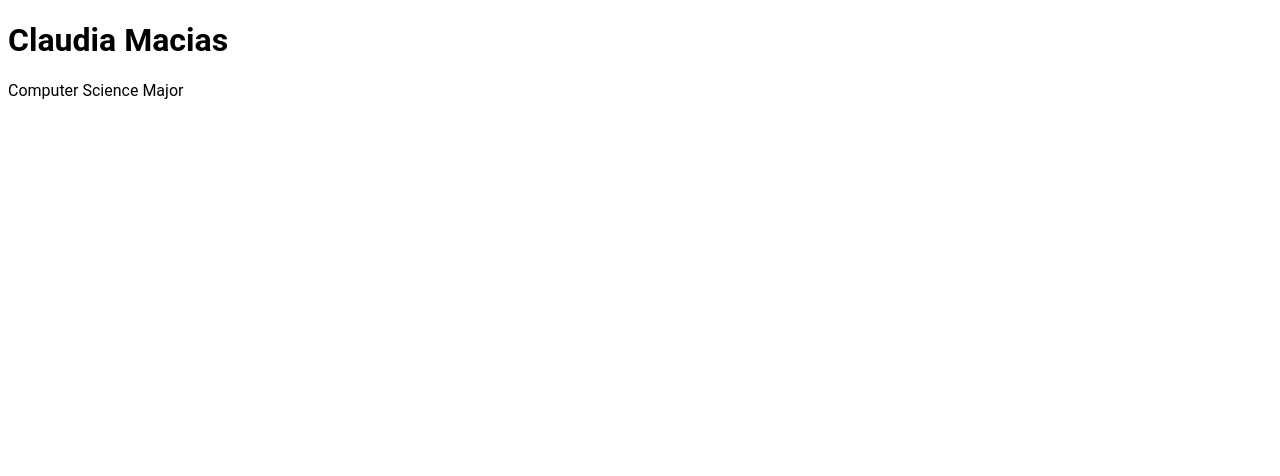
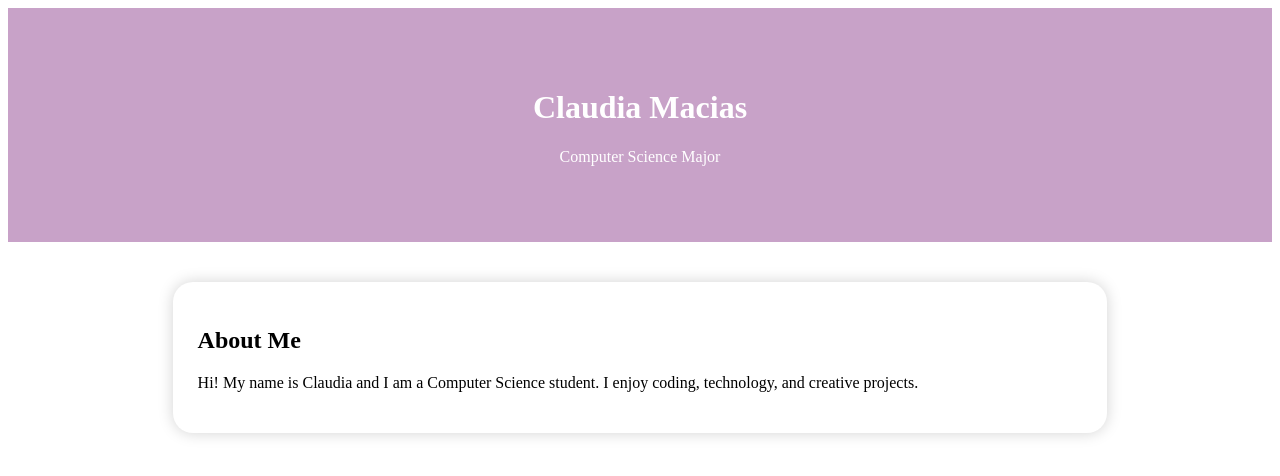
Before and after one commit to sinaimac/sinaimac.github.io, a plain HTML site: page index.html in a window 1280 px wide. Drawn offline with Linux system fonts and the light colour scheme.

Commit message:
Enhance styling for portfolio layout
Added styling for body, banner, and intro sections.

```diff
--- a/index.html
+++ b/index.html
@@ -4,15 +4,47 @@
     <title>My Portfolio</title>
 </head>
     <style>
-        .box {
-            border: 2px solid lilac;
-        }
-        body {
-            font-family: 'Roboto', sans-serif;
-        }
+        <style>
+
+body {
+    font-family: 'Roboto', sans-serif;
+    background-color: #e6e6e6;
+    margin: 0;
+}
+
+.banner {
+    background-color: #C8A2C8;
+    color: white;
+    text-align: center;
+    padding: 60px;
+}
+
+.intro {
+    background-color: white;
+    width: 70%;
+    margin: 40px auto;
+    padding: 25px;
+
+    border-radius: 20px;
+
+    box-shadow: 0px 0px 15px lightgray;
+}
+
+</style>
     </style>
 <body>
+<div class="banner">
     <h1>Claudia Macias</h1>
     <p>Computer Science Major</p>
+</div>
+
+<div class="intro">
+    <h2>About Me</h2>
+
+    <p>
+        Hi! My name is Claudia and I am a Computer Science student.
+        I enjoy coding, technology, and creative projects.
+    </p>
+</div>
 </body>
 </html>
```
